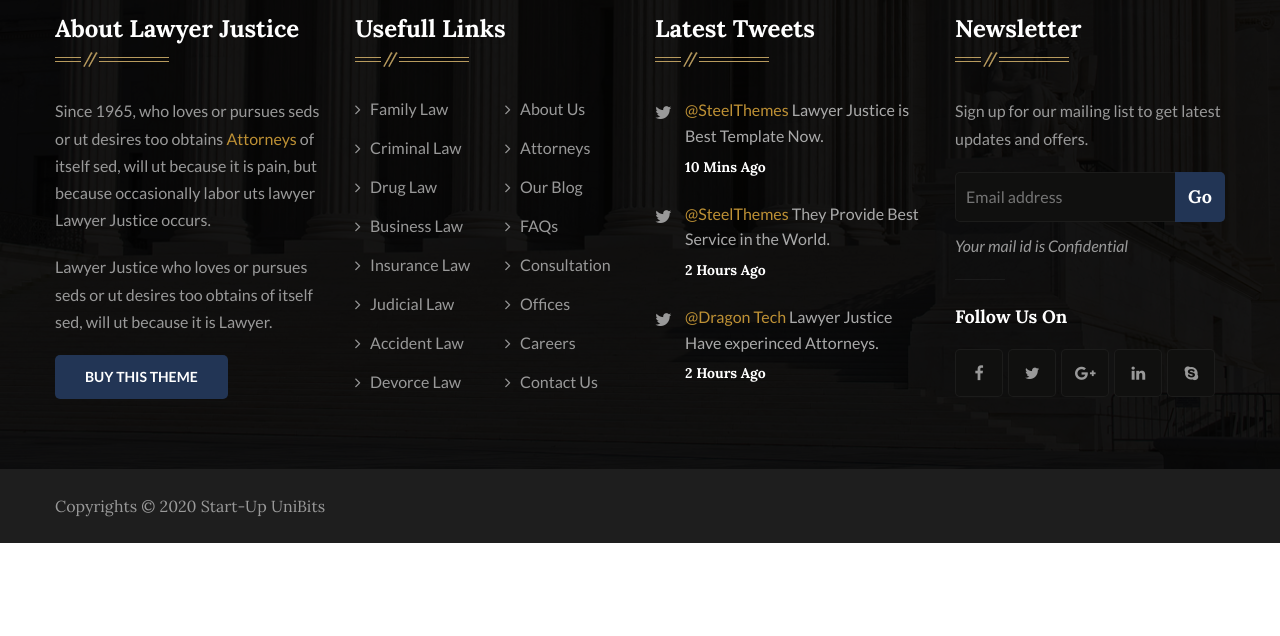
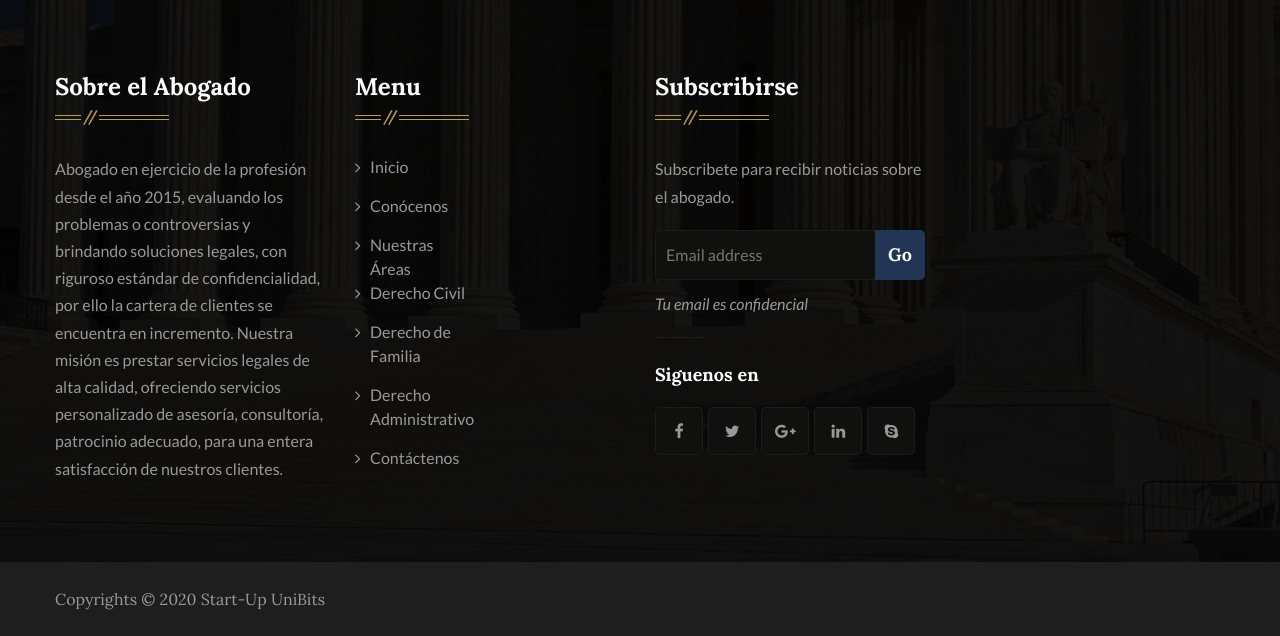
Before and after one commit to Steve12-04/abogado-, a PHP site: page / in a window 1280 px wide. Shown: the part 5184-5820 px from the top of the page. Before the commit the page ends 5727 px from the top, so only its background shows below. Run offline with PHP 8.4, Linux system fonts and the light colour scheme; some libraries are stand-ins or nearby versions.

Commit message:
iamgenes index

```diff
--- a/footer.html
+++ b/footer.html
@@ -7,56 +7,53 @@
             <div class="row clearfix">
 
                 <!--Two 4th column-->
-                <div class="col-md-6 col-sm-12 col-xs-12">
+                <div class="col-md-6 col-sm-6 col-xs-6">
                     <div class="row clearfix">
-                        <div class="col-lg-6 col-sm-6 col-xs-12 column">
+                        <div class="col-lg-6 col-sm-6 col-xs-6 column">
                             <div class="footer-widget about-widget">
-                                <h3>About Lawyer Justice</h3>
+                                <h3>Sobre el Abogado</h3>
                                 <div class="text">
-                                    <p>Since 1965, who loves or pursues seds or ut desires too obtains <a href="#">Attorneys</a> of itself sed, will ut because it is pain, but because occasionally labor uts lawyer Lawyer Justice occurs.</p>
-                                    <p>Lawyer Justice who loves or pursues seds or ut desires too obtains of itself sed, will ut because it is  Lawyer.</p>
+                                    <p>Abogado en ejercicio de la profesión desde el año 2015, evaluando los problemas o controversias y brindando soluciones legales, con riguroso estándar de confidencialidad, por ello la cartera de clientes se encuentra en incremento.
+                                        Nuestra misión es prestar servicios legales de alta calidad, ofreciendo servicios personalizado de asesoría, consultoría, patrocinio adecuado, para una entera satisfacción de nuestros clientes.
+                                        </p>
                                 </div>
 
-                                <a href="#" class="theme-btn btn-style-one">Buy this Theme</a>
+
 
                             </div>
                         </div>
 
                         <!--Footer Column-->
                         <div class="col-lg-6 col-sm-6 col-xs-12 column">
-                            <h3>Usefull Links</h3>
+                            <h3>Menu</h3>
                             <div class="row clearfix">
 
                                 <div class="col-lg-6 col-sm-6 col-xs-12">
                                     <div class="footer-widget links-widget">
-                                        <ul>
-                                            <li><a href="#">Family Law</a></li>
-                                            <li><a href="#">Criminal Law</a></li>
-                                            <li><a href="#">Drug Law</a></li>
-                                            <li><a href="#">Business Law</a></li>
-                                            <li><a href="#">Insurance Law</a></li>
-                                            <li><a href="#">Judicial Law</a></li>
-                                            <li><a href="#">Accident Law</a></li>
-                                            <li><a href="#">Devorce Law</a></li>
+                                        <ul class="navigation">
+                                            <li class="current"><a href="index.php">Inicio</a></li>
+                                            <li class="dropdown"><a href="about-us.php">Conócenos</a>
+                                            </li>
+                                            <li class="dropdown"><a href="areas.php">Nuestras Áreas</a>
+                                                <ul>
+                                                    <li><a href="pagina1.php">Derecho Civil</a></li>
+                                                    <li><a href="pagina2.php">Derecho de Familia</a></li>
+                                                    <li><a href="pagina3.php">Derecho Administrativo</a></li>
+
+                                                </ul>
+                                            </li>
+
+
+
+
+
+                                            <li><a href="contact.php">Contáctenos</a></li>
                                         </ul>
 
                                     </div>
                                 </div>
 
-                                <div class="col-lg-6 col-sm-6 col-xs-12">
-                                    <div class="footer-widget links-widget">
-                                        <ul>
-                                            <li><a href="#">About Us</a></li>
-                                            <li><a href="#">Attorneys</a></li>
-                                            <li><a href="#">Our Blog</a></li>
-                                            <li><a href="#">FAQs</a></li>
-                                            <li><a href="#">Consultation</a></li>
-                                            <li><a href="#">Offices</a></li>
-                                            <li><a href="#">Careers</a></li>
-                                            <li><a href="#">Contact Us</a></li>
-                                        </ul>
-                                    </div>
-                                </div>
+
 
                             </div>
                         </div>
@@ -67,47 +64,25 @@
                 <div class="col-md-6 col-sm-12 col-xs-12">
                     <div class="row clearfix">
                         <!--Footer Column-->
-                        <div class="col-lg-6 col-sm-6 col-xs-12 column">
-                            <div class="footer-widget twitter-feeds">
-                                <h3>Latest Tweets</h3>
-                                <div class="feed">
-                                    <div class="icon"><span class="fa fa-twitter"></span></div>
-                                    <div class="feed-content"><a href="#">@SteelThemes</a>  Lawyer Justice is Best Template Now.</div>
-                                    <div class="time">10 Mins Ago</div>
-                                </div>
 
-                                <div class="feed">
-                                    <div class="icon"><span class="fa fa-twitter"></span></div>
-                                    <div class="feed-content"><a href="#">@SteelThemes</a>  They Provide Best Service in the World.</div>
-                                    <div class="time">2 Hours Ago</div>
-                                </div>
-
-                                <div class="feed">
-                                    <div class="icon"><span class="fa fa-twitter"></span></div>
-                                    <div class="feed-content"><a href="#">@Dragon Tech</a>  Lawyer Justice Have experinced Attorneys.</div>
-                                    <div class="time">2 Hours Ago</div>
-                                </div>
-
-                            </div>
-                        </div>
 
                         <!--Footer Column-->
                         <div class="col-lg-6 col-sm-6 col-xs-12 column">
                             <div class="footer-widget newsletter-widget">
-                                <h3>Newsletter</h3>
+                                <h3>Subscribirse</h3>
 
                                 <div class="newsletter-form">
-                                    <p>Sign up for our mailing list to get latest updates and offers.</p>
+                                    <p>Subscribete para recibir noticias sobre el abogado.</p>
                                     <form method="post" action="index.html">
                                         <div class="form-group">
                                             <input type="email" name="useremail" value="" placeholder="Email address" required="">
                                             <button type="submit" class="theme-btn btn-submit">Go</button>
                                         </div>
-                                        <p><em>Your mail id is Confidential</em></p>
+                                        <p><em>Tu email es confidencial</em></p>
                                     </form>
                                 </div>
 
-                                <h4>Follow Us On</h4>
+                                <h4>Siguenos en </h4>
 
                                 <div class="social-links">
                                     <a href="#"><span class="fa fa-facebook-f"></span></a>
--- a/index.php
+++ b/index.php
@@ -71,17 +71,57 @@ include("header.html");
             	<div class="row clearfix">
 
                     <!--Default Service Column-->
-                    <article class="default-service-column col-md-3 col-sm-6 col-xs-12">
+                    <article class="default-service-column col-md-4 col-sm-6 col-xs-12">
                         <div class="inner-box">
                             <div class="service-header">
                                 <div class="icon"><span class="flaticon-medical"></span></div>
-                                <h4>Ley del consumidor</h4>
+                                <h4>Derecho civil</h4>
                                 <h3>
-                                    Prevenir de malas prácticas comerciales</h3>
+                                Conoce tus derechos civiles</h3>
                             </div>
                             <div class="text-content">
                                 <div class="text">
-                                    <p>La protección del consumidor es un grupo de leyes y organizaciones diseñadas para garantizar los derechos de los consumidores y el comercio justo.
+                                    <p>Nos encargamos de ofrecer asesoría legal en todos los aspectos relacionados al derecho civil, a fin de defender los derechos e intereses de los patrocinados, en los diversos campos del derecho civil, tales como saneamiento de propiedades, retractos, prescripciones, reivindicación, entre otras, asimismo dar seguridad jurídica relacionados a los arrendamientos de inmuebles.</p>
+                                </div>
+
+                                <a href="#" class="theme-btn btn-style-one">Read More</a>
+                            </div>
+                        </div>
+                    </article>
+
+                    <!--Default Service Column-->
+                    <article class="default-service-column col-md-4 col-sm-6 col-xs-12">
+                        <div class="inner-box">
+                            <div class="service-header">
+                                <div class="icon"><span class="flaticon-people-1"></span></div>
+                                <h4>Derecho de familia</h4>
+                                <h3>Conoce los derechos de familia</h3>
+                            </div>
+                            <div class="text-content">
+                                <div class="text">
+                                    <p><br/>
+                                    Nos encargamos de ofrecer asesoría legal en todos los aspectos relacionados a la familia y defender los derechos e intereses de los miembros de la familia, a fin de dar la mejor solución al problema concreto.
+                                    <br/><br/><br/><br/></p>
+                                </div>
+
+                                <a href="#" class="theme-btn btn-style-one">Read More</a>
+                            </div>
+                        </div>
+                    </article>
+
+                    <!--Default Service Column-->
+                    <article class="default-service-column col-md-4 col-sm-6 col-xs-12">
+                        <div class="inner-box">
+                            <div class="service-header">
+                                <div class="icon"><span class="flaticon-people"></span></div>
+                                <h4>Derecho Administrativo</h4>
+                                <h3>Conoce los derechos administrativos</h3>
+                            </div>
+                            <div class="text-content">
+                                <div class="text">
+                                    <p>
+                                    Nos encargamos de ofrecer asesoría legal en todos los aspectos relacionados al derecho administrativo, a fin de defender los derechos e intereses ante las diversas entidades públicas, quienes en el uso de poder atropellan los derechos de los administrados, mediante sanciones administrativas o tributarias e instauraciones de barreras burocráticas.
+
                                     </p>
                                 </div>
 
@@ -91,58 +131,6 @@ include("header.html");
                     </article>
 
                     <!--Default Service Column-->
-                    <article class="default-service-column col-md-3 col-sm-6 col-xs-12">
-                        <div class="inner-box">
-                            <div class="service-header">
-                                <div class="icon"><span class="flaticon-people-1"></span></div>
-                                <h4>Ley de familia</h4>
-                                <h3>Deals With Family &amp; Domestic Relationship.</h3>
-                            </div>
-                            <div class="text-content">
-                                <div class="text">
-                                    <p>Family law (also we called matrimonial law) is an area of the law sed that deals with family matters &amp; family domestic relations and ect...</p>
-                                </div>
-
-                                <a href="#" class="theme-btn btn-style-one">Read More</a>
-                            </div>
-                        </div>
-                    </article>
-
-                    <!--Default Service Column-->
-                    <article class="default-service-column col-md-3 col-sm-6 col-xs-12">
-                        <div class="inner-box">
-                            <div class="service-header">
-                                <div class="icon"><span class="flaticon-people"></span></div>
-                                <h4>Ley Criminalidad</h4>
-                                <h3>Is Body of Law, Offence Against Justice. </h3>
-                            </div>
-                            <div class="text-content">
-                                <div class="text">
-                                    <p>Criminal law or penal law is the body of law that relates to crime. It regulat social conduct and labour proscribes whatever is threatening.</p>
-                                </div>
-
-                                <a href="#" class="theme-btn btn-style-one">Read More</a>
-                            </div>
-                        </div>
-                    </article>
-
-                    <!--Default Service Column-->
-                    <article class="default-service-column col-md-3 col-sm-6 col-xs-12">
-                        <div class="inner-box">
-                            <div class="service-header">
-                                <div class="icon"><span class="flaticon-medical-1"></span></div>
-                                <h4>Ley de control de drogas</h4>
-                                <h3>Governments prohibit, except under licence.</h3>
-                            </div>
-                            <div class="text-content">
-                                <div class="text">
-                                    <p>Drug prohibition law is sed prohibition based laww by which is governnments prohibit, except underteh  licence, the production, supply.</p>
-                                </div>
-
-                                <a href="#" class="theme-btn btn-style-one">Read More</a>
-                            </div>
-                        </div>
-                    </article>
 
                 </div>
 
@@ -237,7 +225,7 @@ include("header.html");
                     <div class="company-history default-column col-lg-6 col-md-12 col-sm-12">
                     	<div class="inner-box">
                     		<div class="styled-heading">
-                            	<h2>Our History</h2>
+                            	<h2>Historia del Abogado</h2>
                             </div>
 
                             <div class="row clearfix">
@@ -249,7 +237,7 @@ include("header.html");
                                     <div class="company-timeline">
                                     	<!--Timeline Block-->
                                         <article class="timeline-block">
-                                        	<div class="year">1965<div class="curve"><span class="fa fa-caret-down"></span></div></div>
+                                        	<div class="year">2015<div class="curve"><span class="fa fa-caret-down"></span></div></div>
                                             <h3>Started at Florida</h3>
                                             <div class="text"><p>Best Standard dummy text ever since the dobo 1500s, when and ut sed printer took a galley of type and book.</p></div>
                                         </article>
```
Also changed, not shown: images/main-slider/WhatsApp Image 2020-02-17 at 9.54.41 AM.jpeg (added), images/main-slider/WhatsApp Image 2020-02-17 at 9.54.42 AM.jpeg (added), images/main-slider/WhatsApp Image 2020-02-17 at 9.54.45 AM.jpeg (added), images/main-slider/WhatsApp Image 2020-02-17 at 9.54.51 AM.jpeg (added), images/main-slider/WhatsApp Image 2020-02-17 at 9.54.54 AM (1).jpeg (added), images/main-slider/WhatsApp Image 2020-02-17 at 9.54.54 AM.jpeg (added), images/main-slider/WhatsApp Image 2020-02-17 at 9.54.56 AM.jpeg (added).
